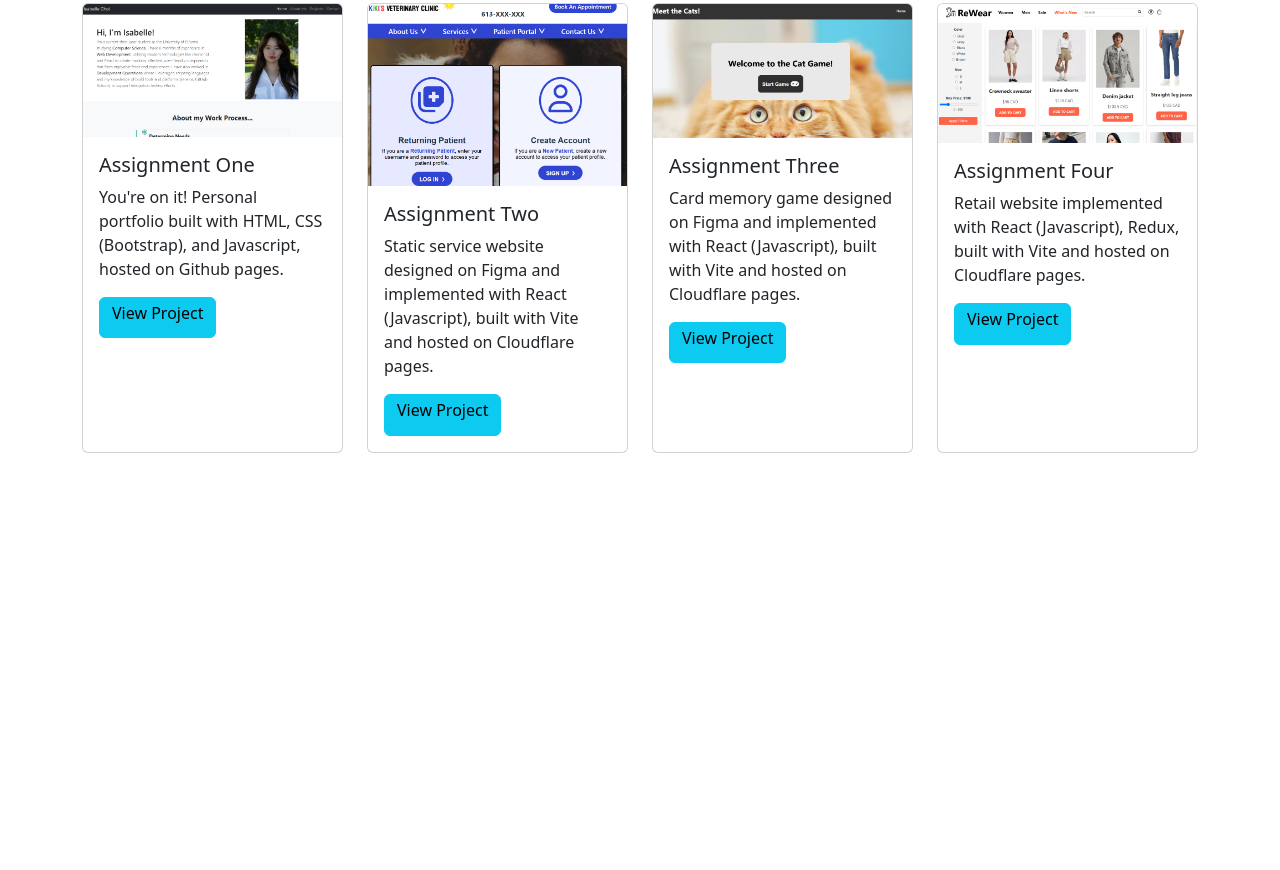
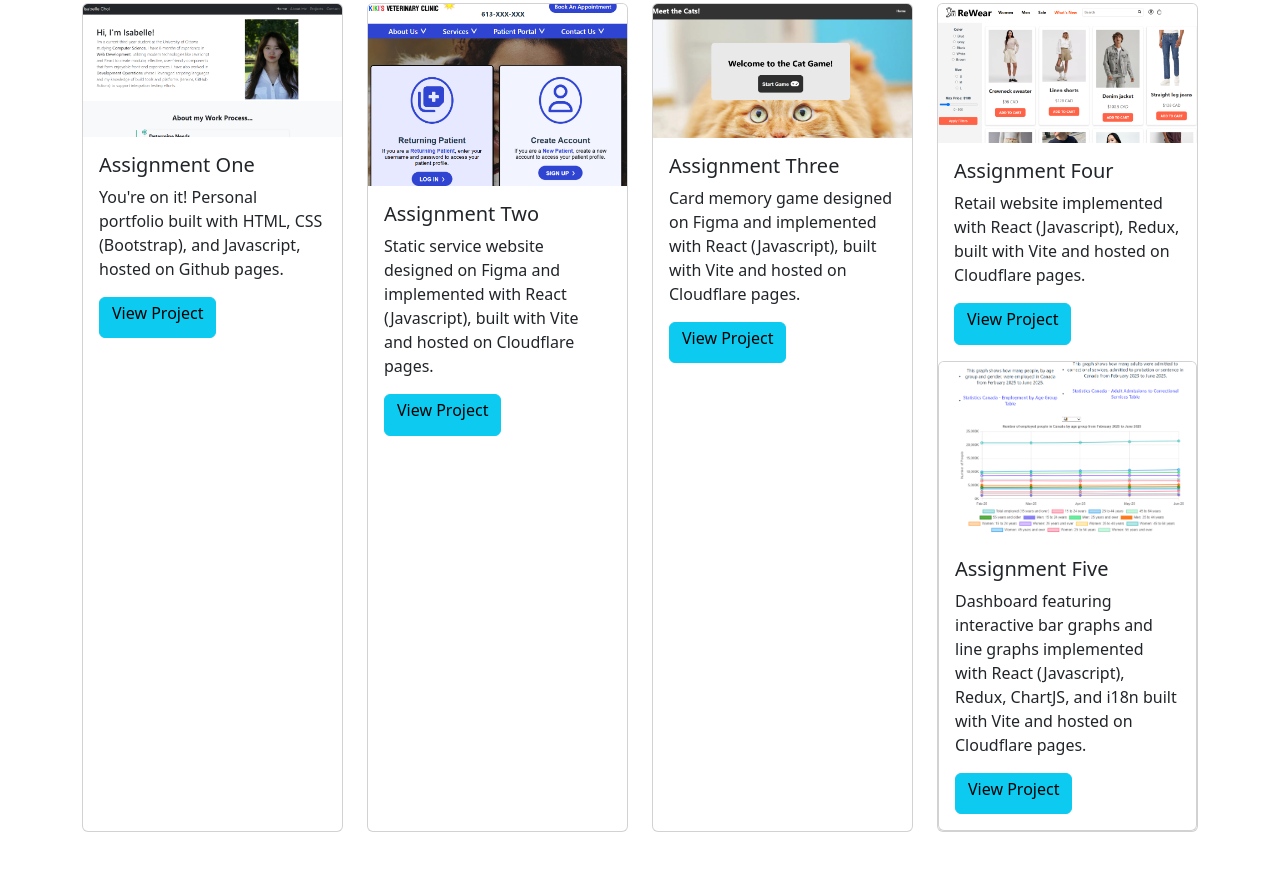
Before and after one commit to choiIsabelle/choiisabelle.github.io, a website: page index.html in a window 1280 px wide. Shown: the part 1674-2544 px from the top of the page. Before the commit the page ends 2175 px from the top, so only its background shows below. Drawn offline with nearby package versions, Linux system fonts and the light colour scheme.

Commit message:
update with assignment 5 details

```diff
--- a/index.html
+++ b/index.html
@@ -216,6 +216,14 @@
             <a href="https://seg3125-a4.pages.dev/" rel="noopener noreferrer" target="_blank" class="btn btn-info"><h6>View Project</h6></a>
 
           </div>
+          <div class="card h-100">
+            <img src="./src/A5_img.png" class="card-img-top" alt="Project 4">
+            <div class="card-body">
+              <h5 class="card-title">Assignment Five</h5>
+              <p class="card-text">Dashboard featuring interactive bar graphs and line graphs implemented with React (Javascript), Redux, ChartJS, and i18n built with Vite and hosted on Cloudflare pages.</p>
+              <a href="https://seg3125-a4.pages.dev/" rel="noopener noreferrer" target="_blank" class="btn btn-info"><h6>View Project</h6></a>
+
+            </div>
         </div>
       </div>
     </div>
```
Also changed, not shown: src/A5_img.png (added).
